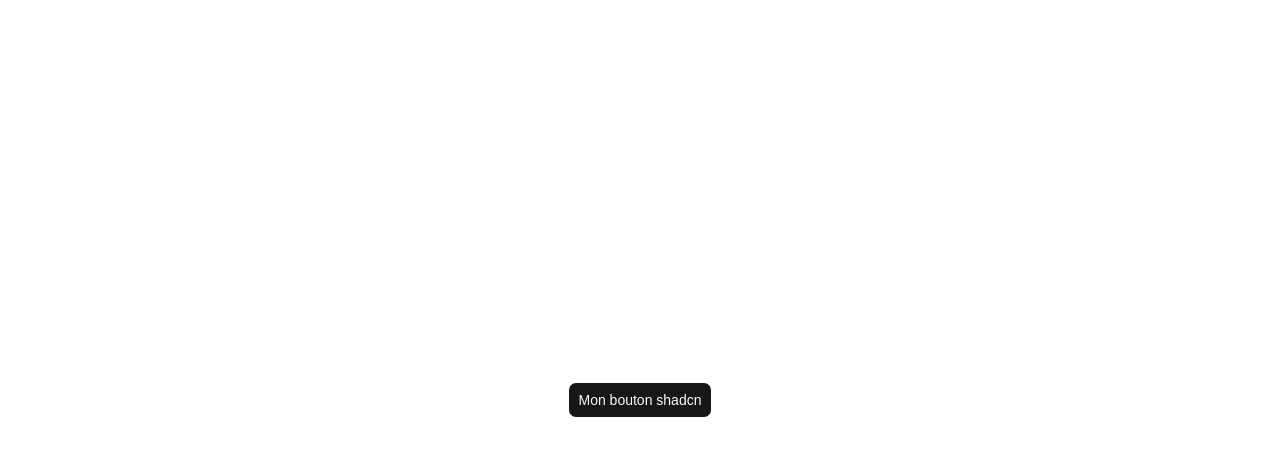
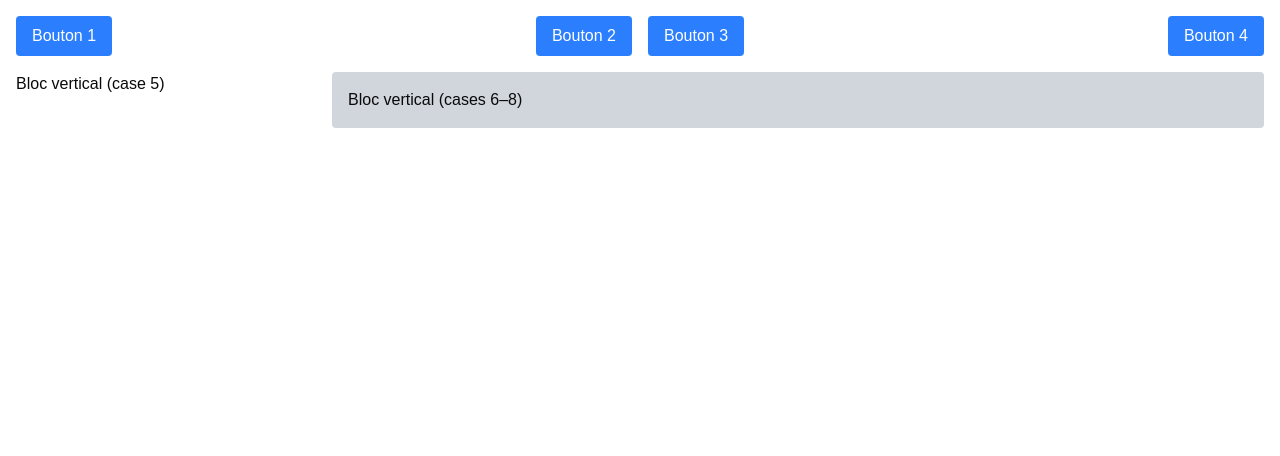
Before and after one commit to liticia222/Feature-model, a React app in the folder frontend/: page / in a window 1280 px wide. Shown: the top 456 px of the page. Built offline with nearby package versions, Linux system fonts and the light colour scheme; the HTML template or start-up script is replaced by a standard one.

Commit message:
squelette de l'interface

```diff
--- a/frontend/src/App.jsx
+++ b/frontend/src/App.jsx
@@ -2,11 +2,42 @@ import { Button } from "@/components/ui/button"
 
 function App() {
   return (
-    <div className="flex items-center justify-center h-screen">
-      <Button onClick={() => console.log("Ça marche !")}>
-        Mon bouton shadcn
-      </Button>
-    </div>
+    <div class="grid grid-cols-4 gap-4 auto-rows-min p-4">
+
+  <div class="col-span-1">
+    <button class="float-left bg-blue-500 text-white px-4 py-2 rounded">
+      Bouton 1
+    </button>
+  </div>
+
+  <div class="col-span-1">
+    <button class="float-right bg-blue-500 text-white px-4 py-2 rounded">
+      Bouton 2
+    </button>
+  </div>
+
+  <div class="col-span-1">
+    <button class="float-left bg-blue-500 text-white px-4 py-2 rounded">
+      Bouton 3
+    </button>
+  </div>
+
+  <div class="col-span-1">
+    <button class="float-right bg-blue-500 text-white px-4 py-2 rounded">
+      Bouton 4
+    </button>
+  </div>
+
+  <div class="col-span-1">
+    <p>Bloc vertical (case 5)</p>
+  </div>
+
+  <div class="col-span-3 row-span-3 bg-gray-300 p-4 rounded">
+    <p>Bloc vertical (cases 6–8)</p>
+  </div>
+
+</div>
+
   )
 }
 
```
